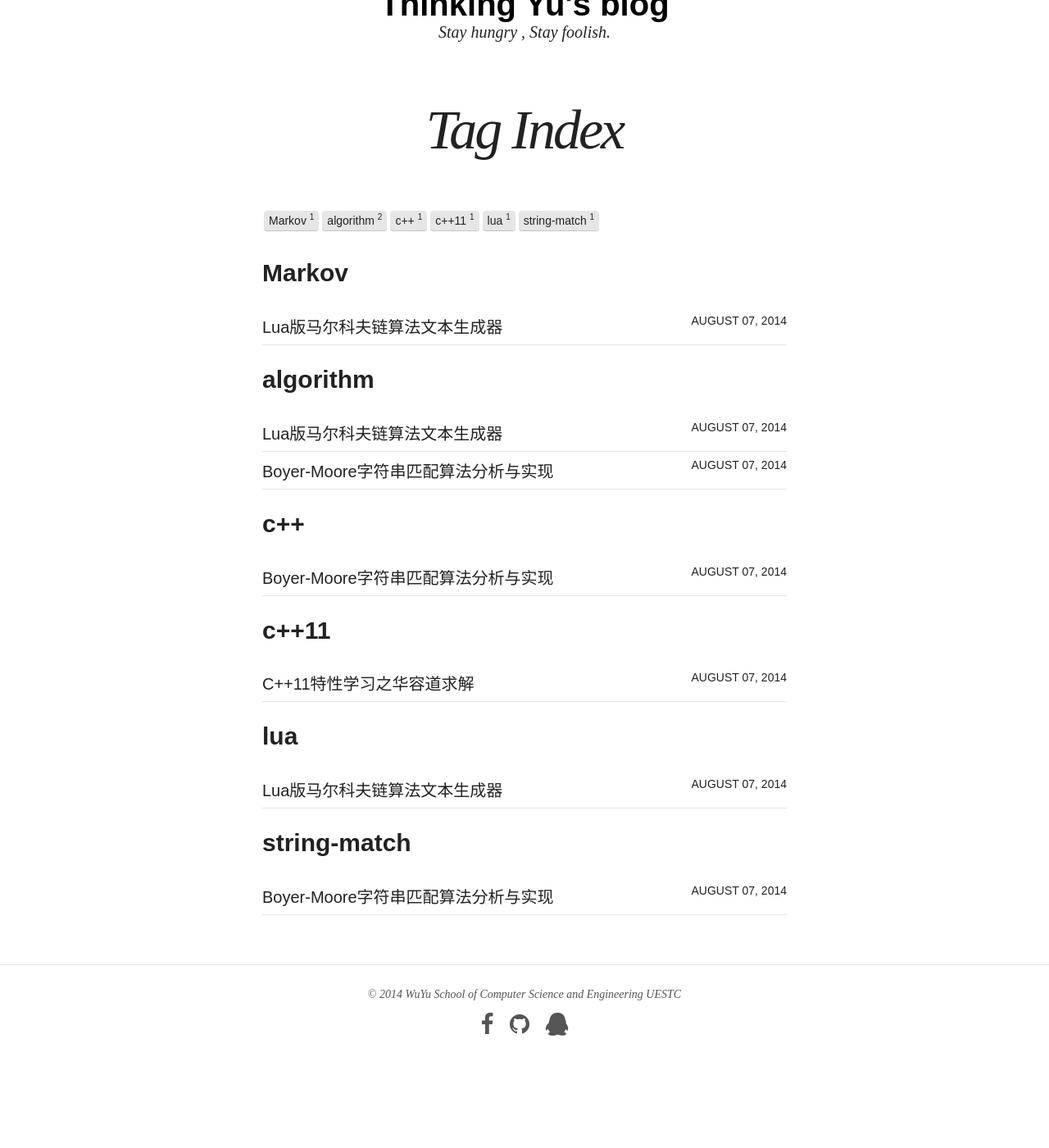
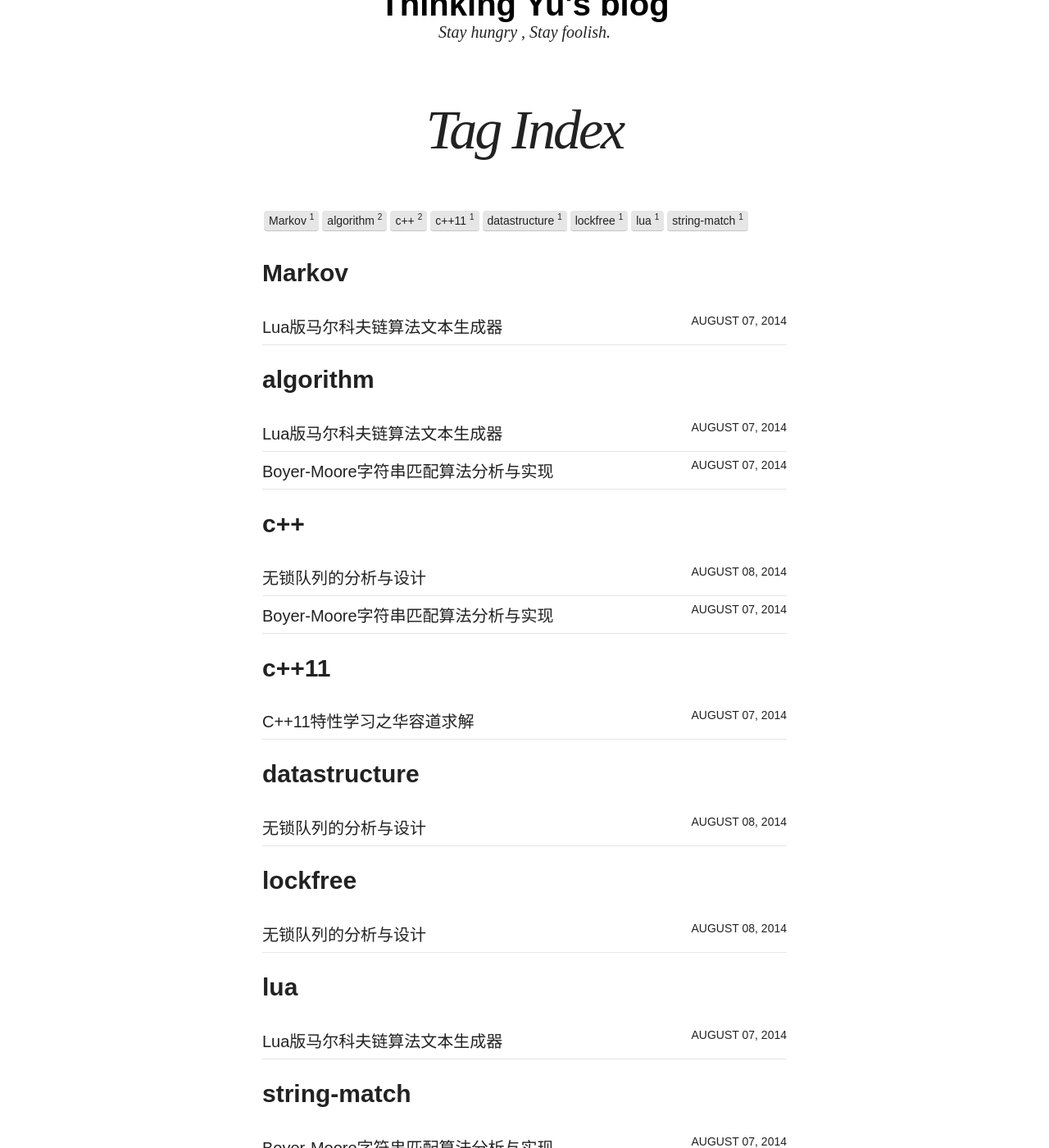
Before and after one commit to wuyu201321060203/wuyu201321060203.github.io, a Jekyll site: the page built from tags.html, in a window 1280 px wide and 1400 px high, scrolled down 343 px. Shown: the whole window at 82% size. Built offline with Jekyll 4.4.1, drawn with Linux system fonts in a browser that asks for light colours; nearby versions of some CDN libraries; before the commit the page ends 1662 px from its top, so only the background shows below that; some of the changed lines change nothing that is shown.

Commit message:
first post of LockFreeQueue

```diff
--- a/_posts/2014-08-08-LockFreeQueue.md
+++ b/_posts/2014-08-08-LockFreeQueue.md
@@ -1,4 +1,20 @@
+---
+layout: post
+title:  无锁队列的分析与设计
+category: articles
+tags:  lockfree datastructure c++
+image:
+    feature: head1.jpg
+author:
+    name:   WuYu
+    avatar: bio-photo-alt.jpg
+comments: true
+share: true
+---
+
 首先说明为什么要有无锁队列这样的数据结构。大家都知道当今一个提高应用性能的主要方式是采取并发编程的模式，而其中尤其以多线程编程方式为主。线程是共享其所属进程内存空间的独立执行实体，在linux系统里是没有所谓线程的，其实现方式就是标准进程，只不过这种进程能和其他某些进程共享一定的资源罢了。现如今的操作系统都具有切换线程上下文环境，允许线程并发执行的能力。这种能力的的优势是显而易见的，当某线程拥有慢速操作的时候（最主要是各种I/O操作），其他更需要CPU的线程可以“取而代之”执行，说白了就是不要因为一条鱼腥了一锅汤，让应用的整体的执行效率得到提高；但是多线程编程是一柄双刃剑，因为当多线程需要共享数据和通信的时候，事情就会变得非常麻烦，会发生诸如死锁，非控制的共享数据存取，内存动态分配与释放等等问题。即便你运气好到没有遇到这些问题，还是有诸如Cache失效率过高等应用性能的掣肘（假设你对自己程序的性能很在意），因此无锁数据结构就应运而生了。考虑到队列广泛的应用性，本文我就以无锁队列为引，和大家共同学习一下无锁数据结构的一点相关知识。当任务使用无锁队列的时候，它们不再需要竞争资源，因而不会发生阻塞，操作系统要将任务从阻塞队列调到执行队列等等费事的工作，毕竟可能应用只想插入或者删除个数据，不想牵扯出来一大堆额外的开销。无锁机制的实现是基于CPU提供的一种原子操作CAS（Compare and Swap），CAS是这样工作的，它会原子地将一块内存的值与一个给定的值进行比较，如果它们相等就用新值替换返回true，否则什么也不做直接返回false。如下图所示：
+
+![](/images/LQ1.png)
 
 下面给出一个用链表实现的无锁队列
 
@@ -107,15 +123,21 @@ queuePop(Queue<T>* queue)
     先分析队列的插入操作，即上面的函数queuePush。有一个事实需要先交代一下，对于基于链表实现的队列来说，插入操作涉及两个有序子操作：生成新节点并将老队尾指针的next域设成此节点和将此节点作为新队尾指针，相信这个大家都很容易理解。无锁数据结构有一个一般性的实现原则就是先把“该准备的都准备好，然后公布结果”。对应于这里，我们要先把节点生成出来，该填的字段填好，然后再进行关键的“公布”操作。“公布”操作之所以复杂是因为对于非原子性操作我们不知道什么时候会有其它线程抢占CPU执行，我们需要采取措施来保证非原子操作在并发环境中的一致性和正确性。废话少说，直接上代码，进入while循环，我们获取队列尾指针，也获取此尾指针的next域，然后判断刚刚获取的队尾指针是不是最新值，如果不是最新的，说明有别的线程已经完成了插入操作，我们不能在“过时”的队尾后插入数据，否则就会覆盖掉人家已经插入的节点，所以continue下面的步骤，重新获取队尾指针及其next域的最新值来进行插入操作。如果获取的是最新的队尾指针，要去判断其next域是否为空，为空，走正常流程，不为空，就更新队尾指针并重新来过。这里为什么要判断队尾指针next域是否为空需要简单说明一下，其实上面已经给出了答案，因为插入操作是由更新老队尾指针next域和更新队尾指针两个有序子操作完成的，即便队尾指针是最新的，但是说明不了没有其它线程已经更新了next，如果人家更新了next，当前线程也不能进行插入操作，道理同上，转而“助人为乐”，帮其更新队尾指针。过了这两关，说明你有利用新节点更新队尾指针next域的资格了，但事情还没算完，如果更新next域成功，那线程才可以去更新队尾指针完成整个插入操作，否则只能说明当前线程”人品“不好，陪人家过了前两关但还是不能进行插入，只好再重新来过。这就是基于链表实现的无锁队列的插入操作，很烦吧，没办法，这个世界是公平的，你提升了性能，减少了运行时开销，就必然要增加实现的逻辑难度。
     我们继续说无锁队列的删除操作。队列的删除都是基于头部进行的，所以我们获取队列头指针及其next域，但这里为什么还要获取队尾指针呢？我稍后再解释。我们出队列操作都是基于head->next，而不是head本身，这样考虑是由于一个边界条件：如果队列只有一个元素，head和tail指针可能指向同一个节点，这样插入（进队列）操作和删除（出队列）操作本身就需要互斥了，通过引入一个dummy头指针来解决这个问题。如下图所示：
 
+![](/images/LQ2.png)
+
     进入while循环首先还是判断我们获取的head指针是不是最新值，不是最新值那就不用出队列操作，因为队首元素已经被别的线程抢先一步消费（基于生产者-消费者模型术语）并完成了出队列操作，重新来过之。之后判断head的next域是否为空，如果为空说明此刻队列没有元素，就直接返回NULL 。接下来判断head是不是和tail指针相等，因为插入操作时先更新tail的next域，再更新tail，会出现这样一种情况：我们出队列时，head和tail相等，但tail得next域已经得到更新，如果不进行此步判断，很可能head指针要超过tail指针，造成生产者还未生产，但消费者却已经完成消费的逻辑错误，这也是我们为什么还要获取一下tail指针的原因。所以如果head和tail相等，那就帮tail指针更新一下，忽略后续操作重新来过。不相等就接着获取待消费元素，更新队列头指针。如果更新失败，重新来过，成功就退出循环，回收队首元素内存，返回对首元素地址给调用者消费。但此程序的第94行存在一个著名的隐患，即ABA问题。到底什么是ABA问题，维基百科给了一个生动的解释：
 
-    我就上述的无锁队列来说说我对ABA问题的理解，考虑这样的场景：
-    （1）线程T1拿到了队首元素的值并正好停在了程序第91行 。
-    （2）线程T2抢占CPU，成功执行了程序第91行的CAS操作，并且成功移除了与线程T1获取值时相同的队首元素，释放其内存。
-    （3）线程T2或者一个新来的线程进行入队列操作，这个内存分配操作返回的地址和步骤（2）释放的相同。
-    （4）队首指针最新值被某某线程更新成了步骤（3）新分配的节点地址
-    （5）线程T1姗姗来迟，它进行CAS操作，发现队首指针最新值和自己获取head指针一样，以为自己拿到的head就是当前最新值，其实只是地址一样，地址的内容已经今非昔比了，线程T1并不知情，继续更新队首指针并回收head，返回值给调用者，队首元素还没被消费就被意外地删除了，这就是ABA问题。
-    为解决ABA为题，我们可以采用具有原子性的内存引用计数等等办法。利用循环数组实现无锁队列可以解决ABA问题，因为循环数组不涉及内存的动态分配和回收，所以规避了ABA。程序如下：
+![](/images/LQ3.png)
+
+我就上述的无锁队列来说说我对ABA问题的理解，考虑这样的场景：
+
+1. 线程T1拿到了队首元素的值并正好停在了程序第91行 。
+2. 线程T2抢占CPU，成功执行了程序第91行的CAS操作，并且成功移除了与线程T1获取值时相同的队首元素，释放其内存。
+3. 线程T2或者一个新来的线程进行入队列操作，这个内存分配操作返回的地址和步骤（2）释放的相同。
+4. 队首指针最新值被某某线程更新成了步骤（3）新分配的节点地址
+5. 线程T1姗姗来迟，它进行CAS操作，发现队首指针最新值和自己获取head指针一样，以为自己拿到的head就是当前最新值，其实只是地址一样，地址的内容已经今非昔比了，线程T1并不知情，继续更新队首指针并回收head，返回值给调用者，队首元素还没被消费就被意外地删除了，这就是ABA问题。
+
+为解决ABA为题，我们可以采用具有原子性的内存引用计数等等办法。利用循环数组实现无锁队列可以解决ABA问题，因为循环数组不涉及内存的动态分配和回收，所以规避了ABA。程序如下：
 
 {%  highlight c++ %}
 
@@ -224,31 +246,55 @@ CLArrayLockedFree<T , arraysize>::pop()
 
 {% endhighlight %}
 
-    先解释一下三个指针：
-    （1）WriteIndex:一个新元素即将插入的位置，即生产者即将生产的位置。
-    （2）ReadIndex:下一个可读取元素位置，消费者即将进行消费的位置。
-    （3）MaxReadIndex:相当于一个“哨兵”，读取指针ReadIndex只能落后于（因为是循环数组，不能说小于）该指针。MaxReadIndex可能等于也可能落后于WriteIndex，这是由于队列的插入操作存在预取的性质，对应程序的第64行，如果预取成功则赋给那个位置新元素，然后更新MaxReadIndex位置，将新元素发布出去，完成整个插入操作。上面的程序很简单，唯一需要解释一下的就是第74行，sched_yield函数的作用是让当前线程主动让出处理器，这么做的原因是生产者需要预留生产位置进行生产，因此在更新MaxReadIndex时我们需要按顺序更新，否则前面的预留位置没赋给新元素（相当于生产者还没在这个位置生产），但后面的预留位置被赋值就会导致MaxReadIndex被更新，让消费者误认为MaxReadIndex之前元素都已经被生产好，因此如果发现更新不是按顺序发生就放弃处理器给别的线程。如果还没理解可以参照下面示意图：
-    一个线程只插入一个元素：
-    （1）插入前状态：
+先解释一下三个指针：
 
-    （2）预留一个位置，移动WriteIndex位置：
+* WriteIndex:一个新元素即将插入的位置，即生产者即将生产的位置。
+* ReadIndex:下一个可读取元素位置，消费者即将进行消费的位置。
+* MaxReadIndex:相当于一个“哨兵”，读取指针ReadIndex只能落后于（因为是循环数组，不能说小于）该指针。MaxReadIndex可能等于也可能落后于WriteIndex，这是由于队列的插入操作存在预取的性质，对应程序的第64行，如果预取成功则赋给那个位置新元素，然后更新MaxReadIndex位置，将新元素发布出去，完成整个插入操作。上面的程序很简单，唯一需要解释一下的就是第74行，sched_yield函数的作用是让当前线程主动让出处理器，这么做的原因是生产者需要预留生产位置进行生产，因此在更新MaxReadIndex时我们需要按顺序更新，否则前面的预留位置没赋给新元素（相当于生产者还没在这个位置生产），但后面的预留位置被赋值就会导致MaxReadIndex被更新，让消费者误认为MaxReadIndex之前元素都已经被生产好，因此如果发现更新不是按顺序发生就放弃处理器给别的线程。如果还没理解可以参照下面示意图：
 
-    （3）插入一个元素，移动MaxReadIndex发布出去
+一个线程只插入一个元素：
+插入前状态：
 
-    再举个插入的例子，两个线程各插入一个元素：
-    （1）插入前状态：
+![](/images/LQ4.png)
 
-    （2）两个线程都预留出了生产位置
+预留一个位置，移动WriteIndex位置：
 
-    （3）一个线程完成了插入操作后：
+![](/images/LQ5.png)
 
-    （4）另一个线程也完成了插入操作：
+插入一个元素，移动MaxReadIndex发布出去
 
-    删除元素：
-    （1）删除前状态：
+![](/images/LQ5.png)
 
-    （2）某线程消费一个元素后：
+再举个插入的例子，两个线程各插入一个元素：
 
-    （3）某线程又消费了一个元素后：
+插入前状态：
 
-    这时，ReadIndex和MaxReadIndex相等了，说明队列为空，不能继续消费。
+![](/images/LQ6.png)
+
+两个线程都预留出了生产位置
+
+![](/images/LQ7.png)
+
+一个线程完成了插入操作后：
+
+![](/images/LQ8.png)
+
+另一个线程也完成了插入操作：
+
+![](/images/LQ9.png)
+
+删除元素：
+
+删除前状态：
+
+![](/images/LQ10.png)
+
+某线程消费一个元素后：
+
+![](/images/LQ11.png)
+
+某线程又消费了一个元素后：
+
+![](/images/LQ12.png)
+
+这时，ReadIndex和MaxReadIndex相等了，说明队列为空，不能继续消费。
```
Also changed, not shown: images/LQ1.png (added), images/LQ10.png (added), images/LQ11.png (added), images/LQ12.png (added), images/LQ13.png (added), images/LQ2.png (added), images/LQ3.png (added), images/LQ4.png (added), images/LQ5.png (added), images/LQ6.png (added), images/LQ7.png (added), images/LQ8.png (added), images/LQ9.png (added).
